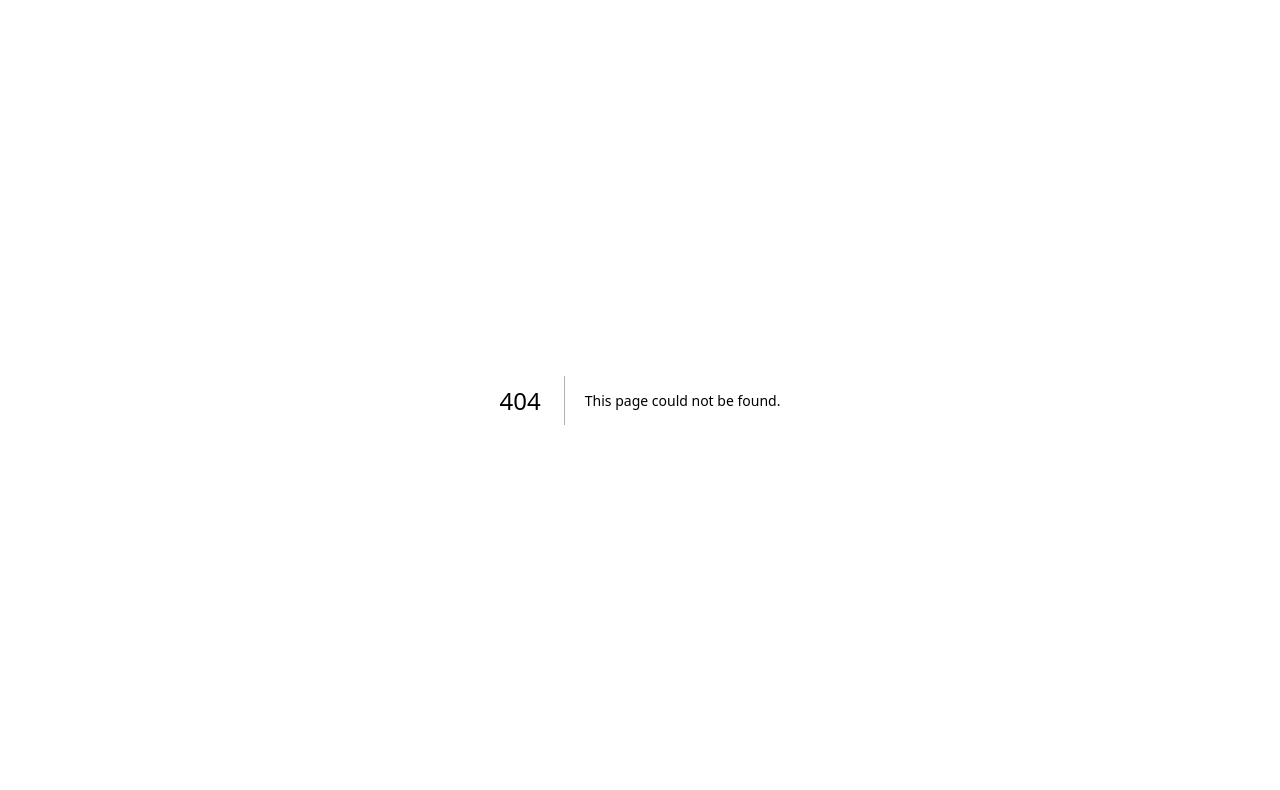
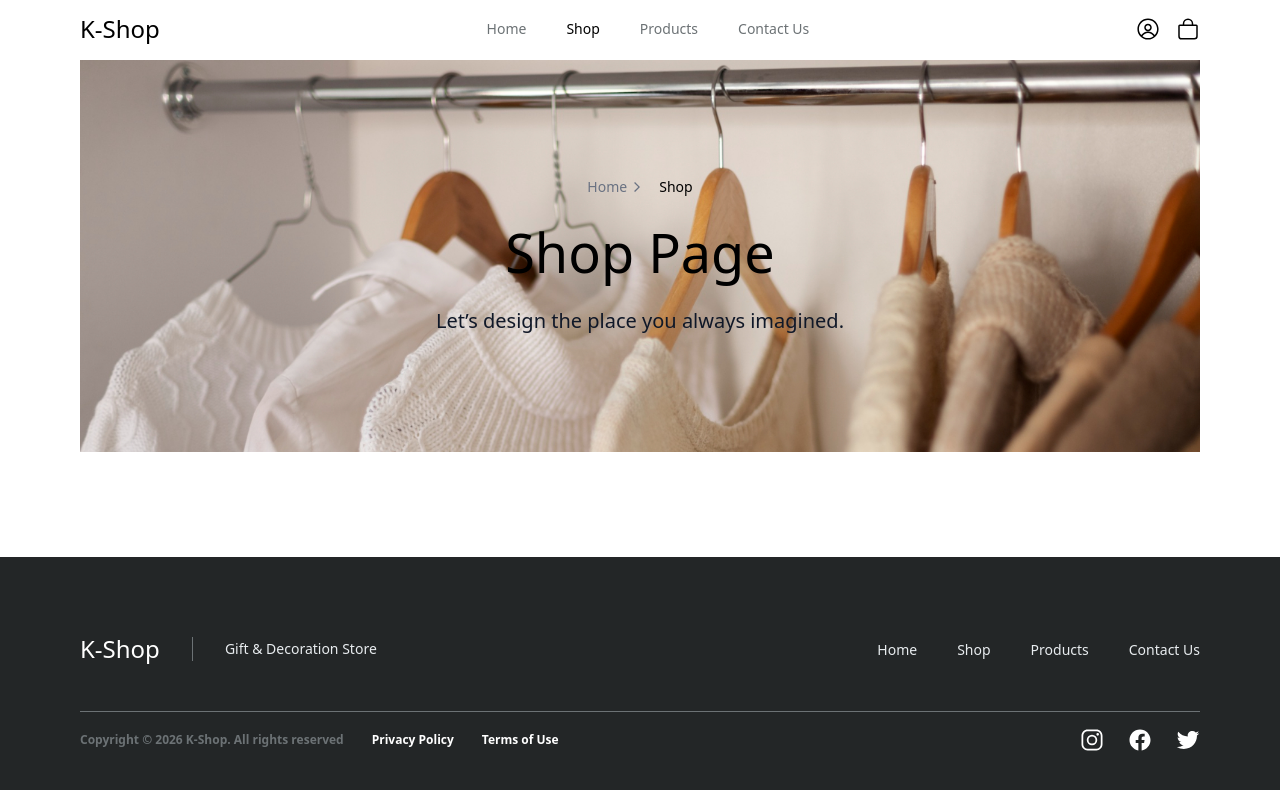
Before and after one commit to KiyanJavanshiri/fullstack_base_ecommerce, a Next.js app in the folder frontend/: page /shop in a window 1280 px wide. Before the commit this address had no page. Shown: the top 790 px of the page. Built offline with nearby package versions, Linux system fonts and the light colour scheme.

Commit message:
feat: create breadcrumb navigation

```diff
--- /dev/null
+++ b/frontend/app/(shop)/shop/page.tsx
@@ -0,0 +1,21 @@
+import BreadCrumb from "@/components/BreadCrumb";
+
+const ShopPage = () => {
+  return (
+    <section>
+      <div className="bg-[url('/images/slide-1.jpg')] bg-no-repeat bg-cover py-19.5 md:py-28.75">
+        <div className="text-center flex flex-col gap-y-4 md:gap-y-6">
+          <BreadCrumb />
+          <h2 className="text-[40px] leading-11 font-medium text-black md:text-[54px] md:leading-14.5 capitalize">
+            Shop Page
+          </h2>
+          <p className="text-base leading-6.5 font-medium text-gray-900 md:text-[20px] md:leading-8">
+            Let’s design the place you always imagined.
+          </p>
+        </div>
+      </div>
+    </section>
+  );
+};
+
+export default ShopPage;
--- /dev/null
+++ b/frontend/components/BreadCrumb.tsx
@@ -0,0 +1,45 @@
+"use client";
+import { usePathname } from "next/navigation";
+import { MdArrowForwardIos } from "react-icons/md";
+import Link from "next/link";
+
+const BreadCrumb = () => {
+  const pathname = usePathname();
+  let path = "Home,";
+  const pathnameLength = pathname.split("/").length;
+
+  pathname
+    .replaceAll("/", " ")
+    .trim()
+    .split(" ")
+    .forEach(
+      (subPath, i, arr) =>
+        (path += subPath + (arr.length - 1 !== i ? "," : "")),
+    );
+
+  return (
+    <nav>
+      <ul className="flex justify-center items-center gap-x-4">
+        {path.split(",").map((path, i, arr) => (
+          <li key={i}>
+            <Link
+              href={path === "Home" ? "/" : `/${path}`}
+              className="flex justify-center items-center gap-x-1"
+            >
+              <span
+                className={`${path === pathname.split("/")[pathnameLength - 1] ? "text-black" : "text-gray-500"} leading-6 text-sm font-medium capitalize`}
+              >
+                {path}
+              </span>
+              {arr.length - 1 !== i && (
+                <MdArrowForwardIos className="text-gray-500 w-3 h-3" />
+              )}
+            </Link>
+          </li>
+        ))}
+      </ul>
+    </nav>
+  );
+};
+
+export default BreadCrumb;
--- a/frontend/components/Home/CategoryCard.tsx
+++ b/frontend/components/Home/CategoryCard.tsx
@@ -18,7 +18,7 @@ const CategoryCard = ({
     <div>
       <Link
         className="flex flex-col items-center gap-y-3"
-        href={`/products?category=${category}&subCategory=${subCategory}`}
+        href={`/shop?category=${category}&subCategory=${subCategory}`}
       >
         <div className="relative w-38 aspect-square md:w-41.75">
           <Image
```
Also changed, not shown: frontend/app/(shop)/products/[id]/page.tsx (added).
